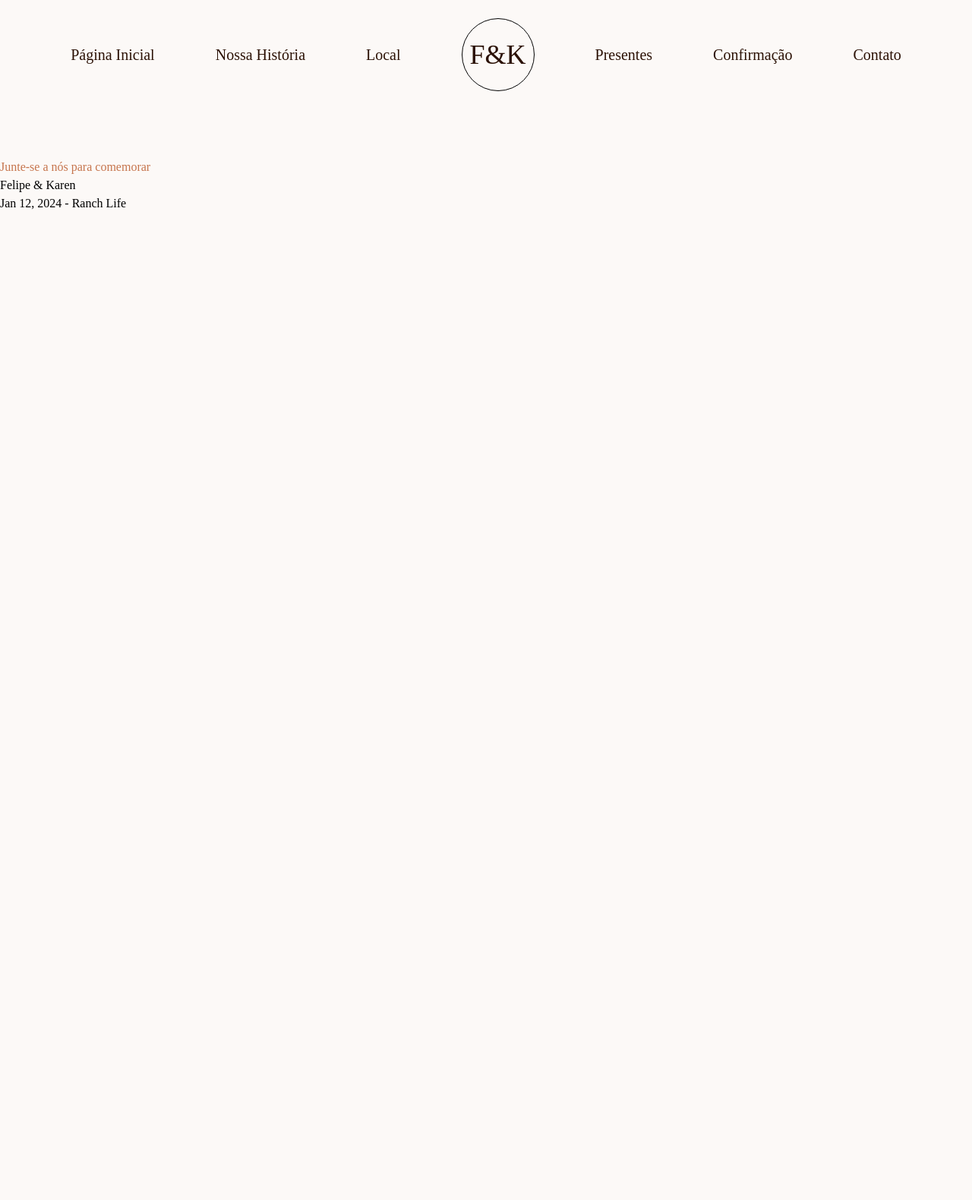
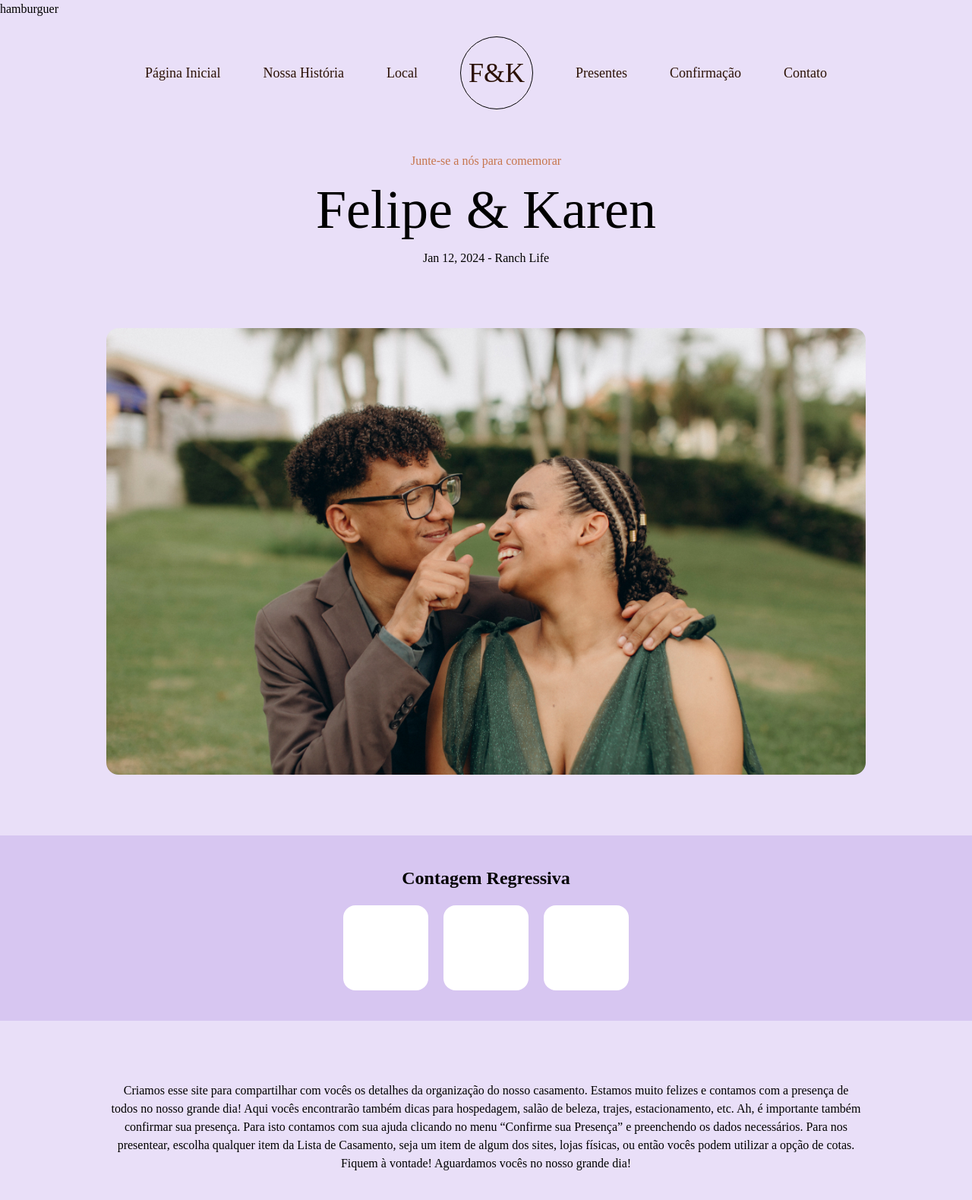
Before and after one commit to LipeMachado/Casamento, a Next.js app: page / in a window 1280 px wide. Shown: the top 1580 px of the page at 76% size. Before the commit the page ends 800 px from the top, so only its background shows below. Built offline with nearby package versions, Linux system fonts and the light colour scheme; a web font is replaced by a local one.

Commit message:
Update itens

```diff
--- a/src/components/NavBar.tsx
+++ b/src/components/NavBar.tsx
@@ -32,8 +32,13 @@ const navbarSecondList = [
 export function NavBar() {
     return (
         <>
-            <nav className="h-36 mb-16 flex justify-center items-center">
-                <ul className="flex w-full gap-20 justify-center items-center text-[#2B1105] text-xl">
+            <div className="">
+                <div>
+                    hamburguer
+                </div>
+            </div>
+            <nav className="h-36 mb-8 flex justify-center items-center">
+                <ul className="hidden lg:flex-row lg:flex w-full gap-14 justify-center items-center text-[#2B1105] text-lg">
                     {navbarFirstList.map((item) => (
                         <a
                             key={item.menu}
@@ -56,6 +61,11 @@ export function NavBar() {
                         </a>
                     ))}
                 </ul>
+                <div className="flex lg:hidden">
+                    <div className="w-24 h-24 flex justify-center items-center border-[1px] border-black rounded-full select-none">
+                        <p className="font-light text-4xl">F&K</p>
+                    </div>
+                </div>
             </nav>
         </>
     )
--- a/src/pages/index.tsx
+++ b/src/pages/index.tsx
@@ -1,13 +1,42 @@
 import { NavBar } from "@/components/NavBar";
+import Image from "next/image";
 
 export default function Home() {
   return (
     <div>
       <NavBar />
-      <section>
+      <section className="w-full text-center flex flex-col gap-4">
         <p className="text-base text-brand-primary">Junte-se a nós para comemorar</p>
-        <h1>Felipe & Karen</h1>
+        <h1 className="text-4xl md:text-6xl lg:text-7xl">Felipe & Karen</h1>
         <p>Jan 12, 2024 - Ranch Life</p>
+      </section>
+      <div className="flex justify-center my-20 mx-10">
+        <Image className="rounded-xl md:rounded-2xl" width={1000} height={0} src="/bannerInicial.jpg" alt="" />
+      </div>
+      <section className="w-full bg-[#D7C6F1] py-10 flex flex-col justify-center items-center gap-5">
+        <h4 className="text-2xl text-black font-semibold">Contagem Regressiva</h4>
+        <div className="flex gap-5">
+          <div className="w-20 sm:w-28 h-20 sm:h-28 bg-white rounded-2xl">
+
+          </div>
+          <div className="w-20 sm:w-28 h-20 sm:h-28 bg-white rounded-2xl">
+
+          </div>
+          <div className="w-20 sm:w-28 h-20 sm:h-28 bg-white rounded-2xl">
+
+          </div>
+        </div>
+      </section>
+      <section className="my-20">
+        <p className="px-10 sm:px-36 text-center">
+          Criamos esse site para compartilhar com vocês os detalhes da organização do nosso casamento.
+          Estamos muito felizes e contamos com a presença de todos no nosso grande dia!
+          Aqui vocês encontrarão também dicas para hospedagem, salão de beleza, trajes, estacionamento, etc.
+          Ah, é importante também confirmar sua presença.
+          Para isto contamos com sua ajuda clicando no menu “Confirme sua Presença” e preenchendo os dados necessários.
+          Para nos presentear, escolha qualquer item da Lista de Casamento, seja um item de algum dos sites, lojas físicas,
+          ou então vocês podem utilizar a opção de cotas. Fiquem à vontade! Aguardamos vocês no nosso grande dia!
+        </p>
       </section>
     </div>
   );
--- a/src/styles/globals.css
+++ b/src/styles/globals.css
@@ -7,5 +7,5 @@ html {
 }
 
 body {
-  background-color: #FCF9F7;
+  background-color: #E9DFF8;
 }
```
Also changed, not shown: public/bannerInicial.jpg (added).
